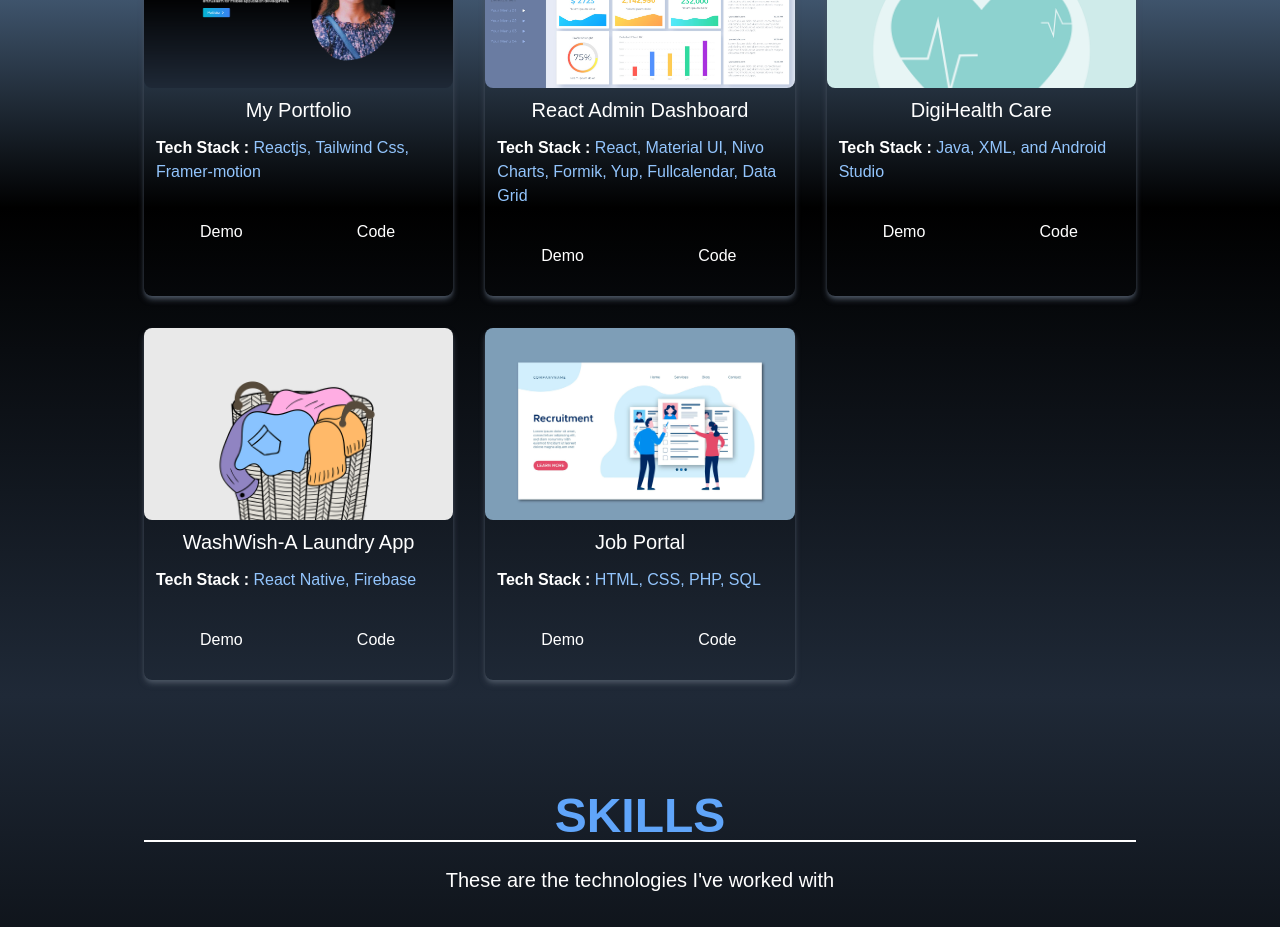
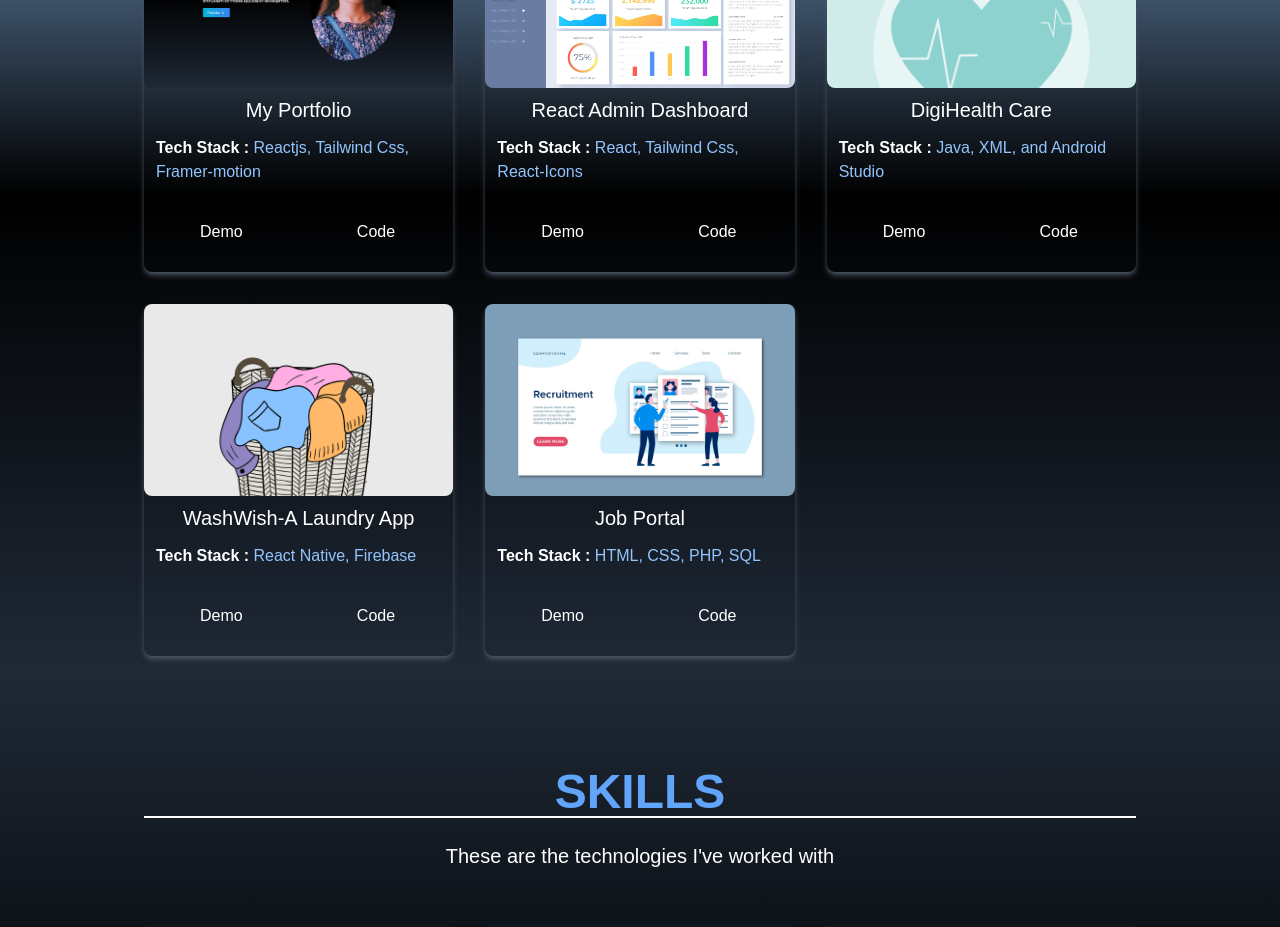
Before and after one commit to tahneetK13/Tahneet-Portfolio, a React (Create React App) app: page / in a window 1280 px wide. Shown: the part 1880-2807 px from the top of the page. Built offline with nearby package versions, Linux system fonts and the light colour scheme.

Commit message:
Update Portfolio.jsx

```diff
--- a/src/components/Portfolio.jsx
+++ b/src/components/Portfolio.jsx
@@ -23,9 +23,9 @@ const Portfolio = () => {
           id: 2,
           name: "React Admin Dashboard",
           src: Dashboard,
-          demoLink: "https://github.com/tahneetK13/React-Dashboard",
+          demoLink: "https://wishwares-dashboard.netlify.app/",
           githubRepo: "https://github.com/tahneetK13/React-Dashboard",
-          techstack: "React, Material UI, Nivo Charts, Formik, Yup, Fullcalendar, Data Grid",
+          techstack: "React, Tailwind Css, React-Icons",
         },
         {
           id: 3,
```
